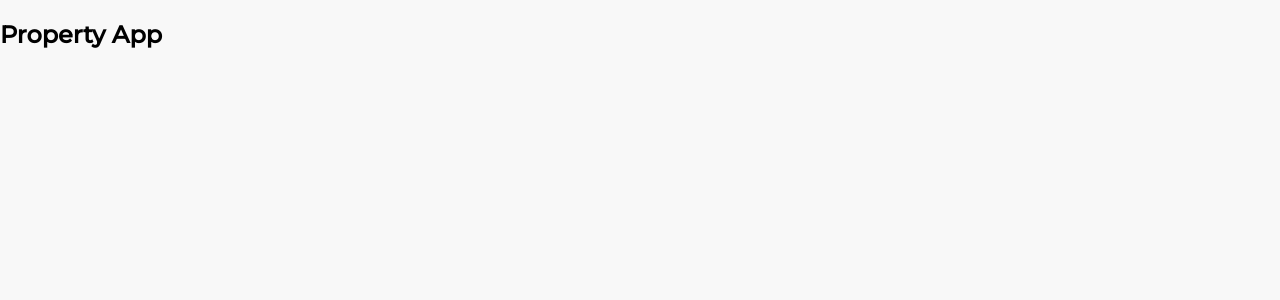
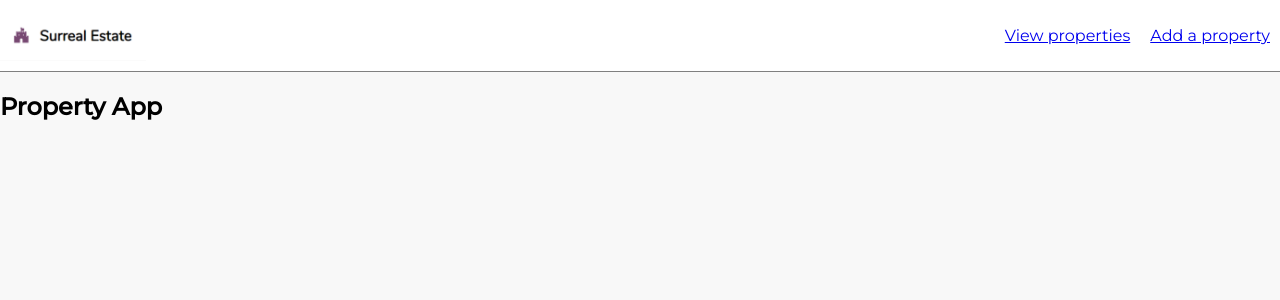
Before and after one commit to jlopenshaw41/property-app, a React (Create React App) app: page / in a window 1280 px wide. Shown: the top 300 px of the page. Built offline with nearby package versions, Linux system fonts and the light colour scheme.

Commit message:
Added links and styling to navbar

```diff
--- a/src/components/NavBar.js
+++ b/src/components/NavBar.js
@@ -1,7 +1,23 @@
 import React from "react";
+import "../styles/NavBar.css";
+import logo from "../images/logo.png";
 
 const NavBar = () => {
-  return <div />;
+  return (
+    <div className="navbar">
+      <img src={logo} alt="Logo" />
+      <div className="navbar-links">
+        <ul>
+          <li className="navbar-links-item">
+            <a href="www.google.com">View properties</a>
+          </li>
+          <li className="navbar-links-item">
+            <a href="www.google.com">Add a property</a>
+          </li>
+        </ul>
+      </div>
+    </div>
+  );
 };
 
 export default NavBar;
--- /dev/null
+++ b/src/styles/NavBar.css
@@ -0,0 +1,22 @@
+.navbar {
+    background-color: white;
+    border-bottom: 1px solid gray;
+    display: flex;
+    justify-content: space-between;
+    align-items: center;
+}
+
+img {
+    height: 50px;
+}
+
+.navbar-links {
+    margin: 0;
+    padding: 0;
+}
+
+.navbar-links-item {
+    margin: 0;
+    padding: 10px;
+    display: inline-block;
+}
```
Also changed, not shown: src/images/logo.png (added).
